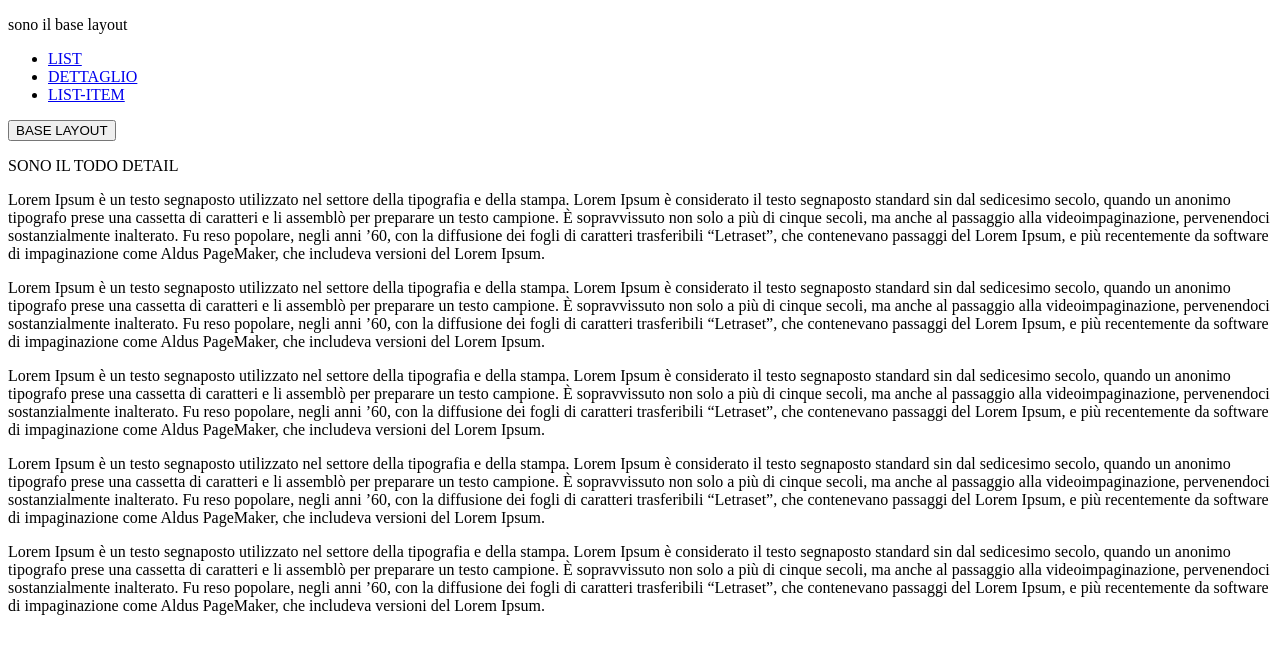
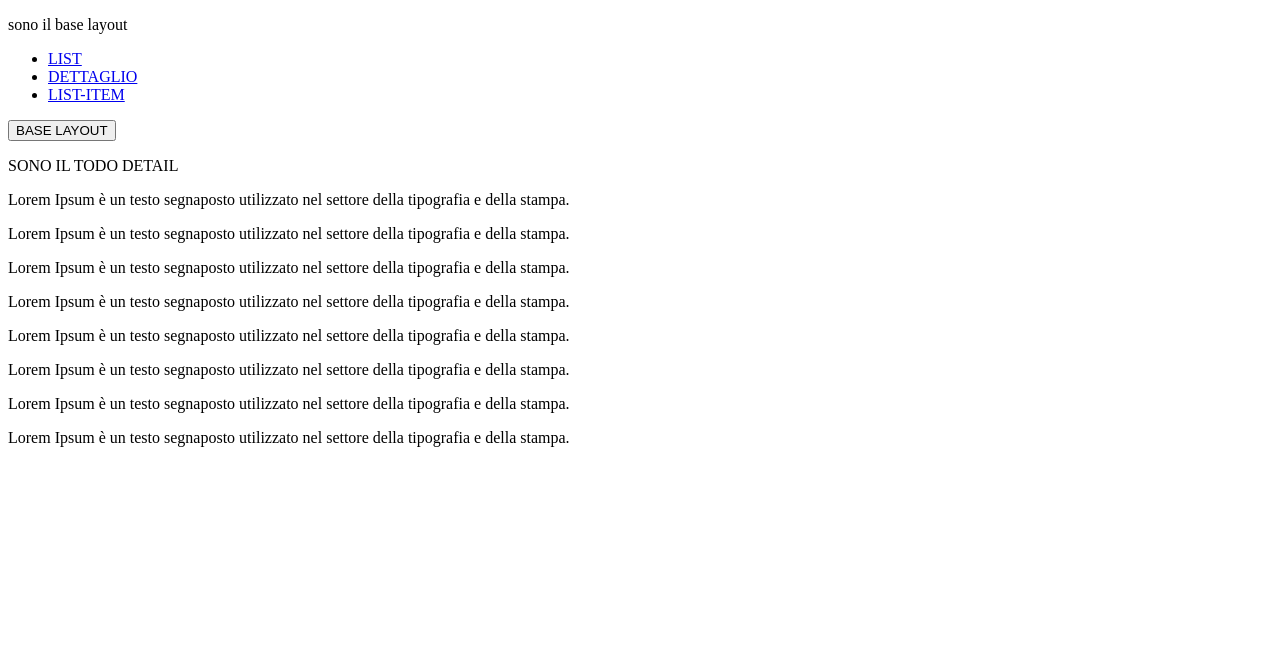
Before and after one commit to cicababba/codemotion-todo, an Angular app: page /todos/detail in a window 1280 px wide. Shown: the top 654 px of the page. Built offline with nearby package versions, Linux system fonts and the light colour scheme.

Commit message:
aggiunto e configurato shared module

```diff
--- a/src/app/modules/todo/components/todo-detail/todo-detail.component.html
+++ b/src/app/modules/todo/components/todo-detail/todo-detail.component.html
@@ -1,55 +1,17 @@
 <p>SONO IL TODO DETAIL</p>
-<p>Lorem Ipsum è un testo segnaposto utilizzato nel settore della tipografia e della stampa. Lorem Ipsum è considerato
-    il
-    testo segnaposto standard sin dal sedicesimo secolo, quando un anonimo tipografo prese una cassetta di caratteri e
-    li
-    assemblò per preparare un testo campione. È sopravvissuto non solo a più di cinque secoli, ma anche al passaggio
-    alla
-    videoimpaginazione, pervenendoci sostanzialmente inalterato. Fu reso popolare, negli anni ’60, con la diffusione dei
-    fogli di caratteri trasferibili “Letraset”, che contenevano passaggi del Lorem Ipsum, e più recentemente da software
-    di
-    impaginazione come Aldus PageMaker, che includeva versioni del Lorem Ipsum.</p>
-
-<p>Lorem Ipsum è un testo segnaposto utilizzato nel settore della tipografia e della stampa. Lorem Ipsum è considerato
-    il
-    testo segnaposto standard sin dal sedicesimo secolo, quando un anonimo tipografo prese una cassetta di caratteri e
-    li
-    assemblò per preparare un testo campione. È sopravvissuto non solo a più di cinque secoli, ma anche al passaggio
-    alla
-    videoimpaginazione, pervenendoci sostanzialmente inalterato. Fu reso popolare, negli anni ’60, con la diffusione dei
-    fogli di caratteri trasferibili “Letraset”, che contenevano passaggi del Lorem Ipsum, e più recentemente da software
-    di
-    impaginazione come Aldus PageMaker, che includeva versioni del Lorem Ipsum.</p>
-
-<p>Lorem Ipsum è un testo segnaposto utilizzato nel settore della tipografia e della stampa. Lorem Ipsum è considerato
-    il
-    testo segnaposto standard sin dal sedicesimo secolo, quando un anonimo tipografo prese una cassetta di caratteri e
-    li
-    assemblò per preparare un testo campione. È sopravvissuto non solo a più di cinque secoli, ma anche al passaggio
-    alla
-    videoimpaginazione, pervenendoci sostanzialmente inalterato. Fu reso popolare, negli anni ’60, con la diffusione dei
-    fogli di caratteri trasferibili “Letraset”, che contenevano passaggi del Lorem Ipsum, e più recentemente da software
-    di
-    impaginazione come Aldus PageMaker, che includeva versioni del Lorem Ipsum.</p>
-
-<p>Lorem Ipsum è un testo segnaposto utilizzato nel settore della tipografia e della stampa. Lorem Ipsum è considerato
-    il
-    testo segnaposto standard sin dal sedicesimo secolo, quando un anonimo tipografo prese una cassetta di caratteri e
-    li
-    assemblò per preparare un testo campione. È sopravvissuto non solo a più di cinque secoli, ma anche al passaggio
-    alla
-    videoimpaginazione, pervenendoci sostanzialmente inalterato. Fu reso popolare, negli anni ’60, con la diffusione dei
-    fogli di caratteri trasferibili “Letraset”, che contenevano passaggi del Lorem Ipsum, e più recentemente da software
-    di
-    impaginazione come Aldus PageMaker, che includeva versioni del Lorem Ipsum.</p>
-
-<p>Lorem Ipsum è un testo segnaposto utilizzato nel settore della tipografia e della stampa. Lorem Ipsum è considerato
-    il
-    testo segnaposto standard sin dal sedicesimo secolo, quando un anonimo tipografo prese una cassetta di caratteri e
-    li
-    assemblò per preparare un testo campione. È sopravvissuto non solo a più di cinque secoli, ma anche al passaggio
-    alla
-    videoimpaginazione, pervenendoci sostanzialmente inalterato. Fu reso popolare, negli anni ’60, con la diffusione dei
-    fogli di caratteri trasferibili “Letraset”, che contenevano passaggi del Lorem Ipsum, e più recentemente da software
-    di
-    impaginazione come Aldus PageMaker, che includeva versioni del Lorem Ipsum.</p>
+<p>Lorem Ipsum è un testo segnaposto utilizzato nel settore della tipografia e della stampa.
+</p>
+<p>Lorem Ipsum è un testo segnaposto utilizzato nel settore della tipografia e della stampa.
+</p>
+<p>Lorem Ipsum è un testo segnaposto utilizzato nel settore della tipografia e della stampa.
+</p>
+<p>Lorem Ipsum è un testo segnaposto utilizzato nel settore della tipografia e della stampa.
+</p>
+<p>Lorem Ipsum è un testo segnaposto utilizzato nel settore della tipografia e della stampa.
+</p>
+<p>Lorem Ipsum è un testo segnaposto utilizzato nel settore della tipografia e della stampa.
+</p>
+<p>Lorem Ipsum è un testo segnaposto utilizzato nel settore della tipografia e della stampa.
+</p>
+<p>Lorem Ipsum è un testo segnaposto utilizzato nel settore della tipografia e della stampa.
+</p>
--- a/src/app/modules/todo/todo.module.ts
+++ b/src/app/modules/todo/todo.module.ts
@@ -4,6 +4,7 @@ import { TodoListComponent } from './components/todo-list/todo-list.component';
 import { TodoDetailComponent } from './components/todo-detail/todo-detail.component';
 import { TodoListItemComponent } from './components/todo-list-item/todo-list-item.component';
 import { Route, RouterModule } from '@angular/router';
+import { SharedModule } from '../shared/shared.module';
 
 const routes: Route[] = [
   {
@@ -26,14 +27,15 @@ const routes: Route[] = [
   declarations: [
     TodoListComponent,
     TodoDetailComponent,
-    TodoListItemComponent
+    TodoListItemComponent,
   ],
   exports: [
     TodoListComponent
   ],
   imports: [
     CommonModule,
-    RouterModule.forChild(routes)
+    RouterModule.forChild(routes),
+    SharedModule
   ]
 })
 export class TodoModule { }
```
